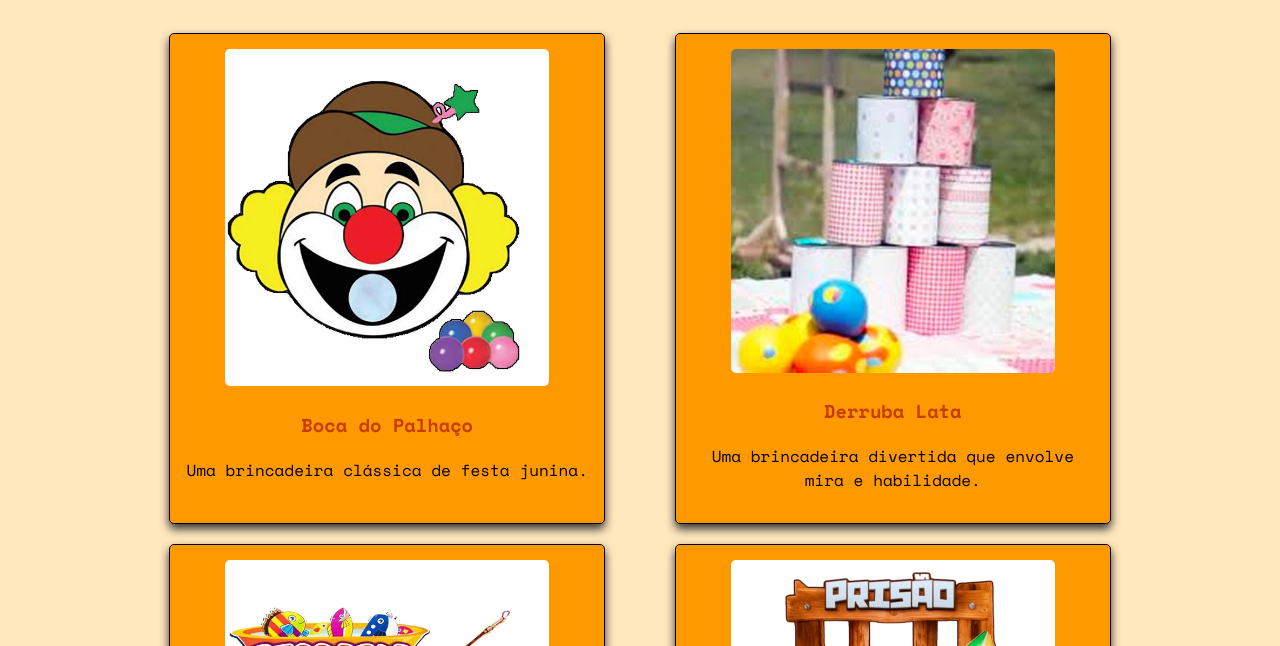
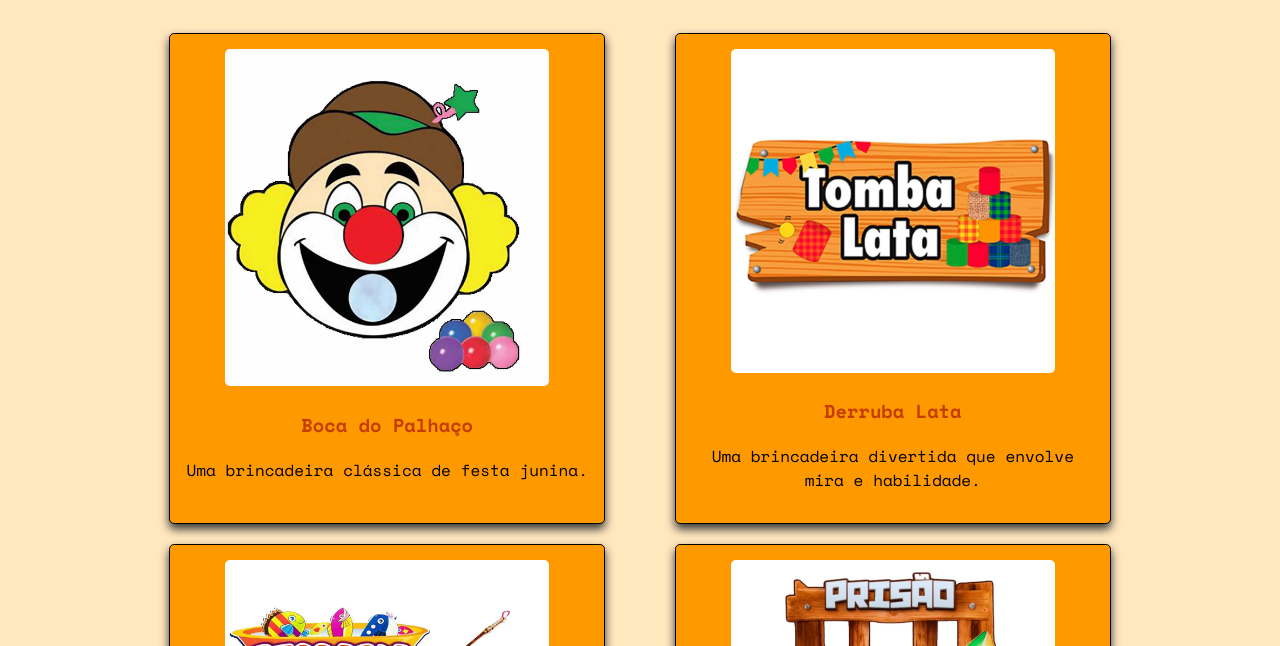
Before and after one commit to ManelCamarg/Junina, a plain HTML site: page brincadeiras.html in a window 1280 px wide. Shown: the part 154-800 px from the top of the page. Drawn offline with nearby package versions, Linux system fonts and the light colour scheme.

Commit message:
Update brincadeiras.html

```diff
--- a/brincadeiras.html
+++ b/brincadeiras.html
@@ -30,7 +30,7 @@
                 </div>
             </div>
             <div class="item zoom-mais">
-                <img src="./img/funcionallata.jpg" alt="Derruba Lata" width="1040" height="1024">
+                <img src="./img/tombalata.jpg" alt="Derruba Lata" width="1040" height="1024">
                 <div>
                     <h3 style="color: #C63D00;">Derruba Lata</h3>
                     <p>Uma brincadeira divertida que envolve mira e habilidade.</p>
```
